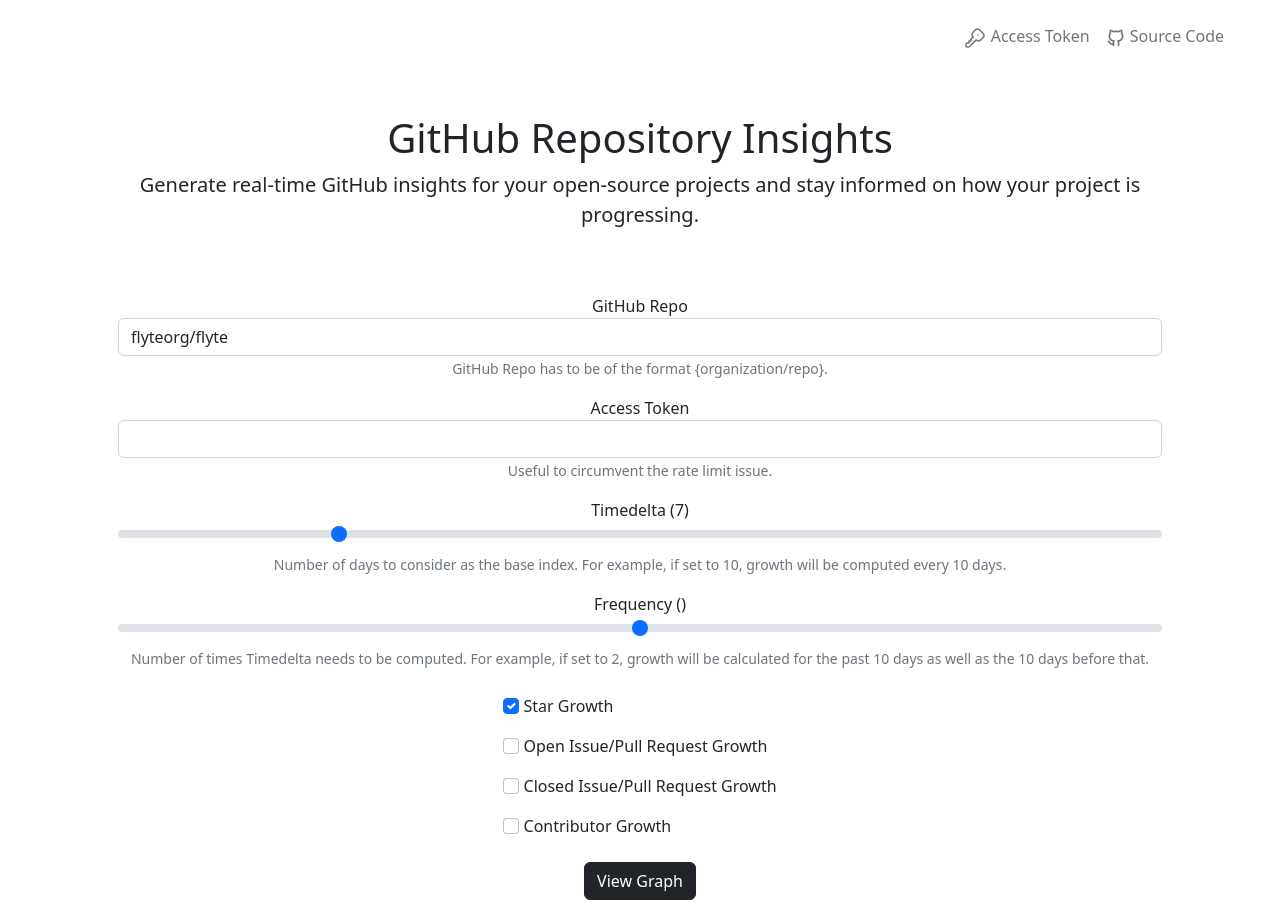
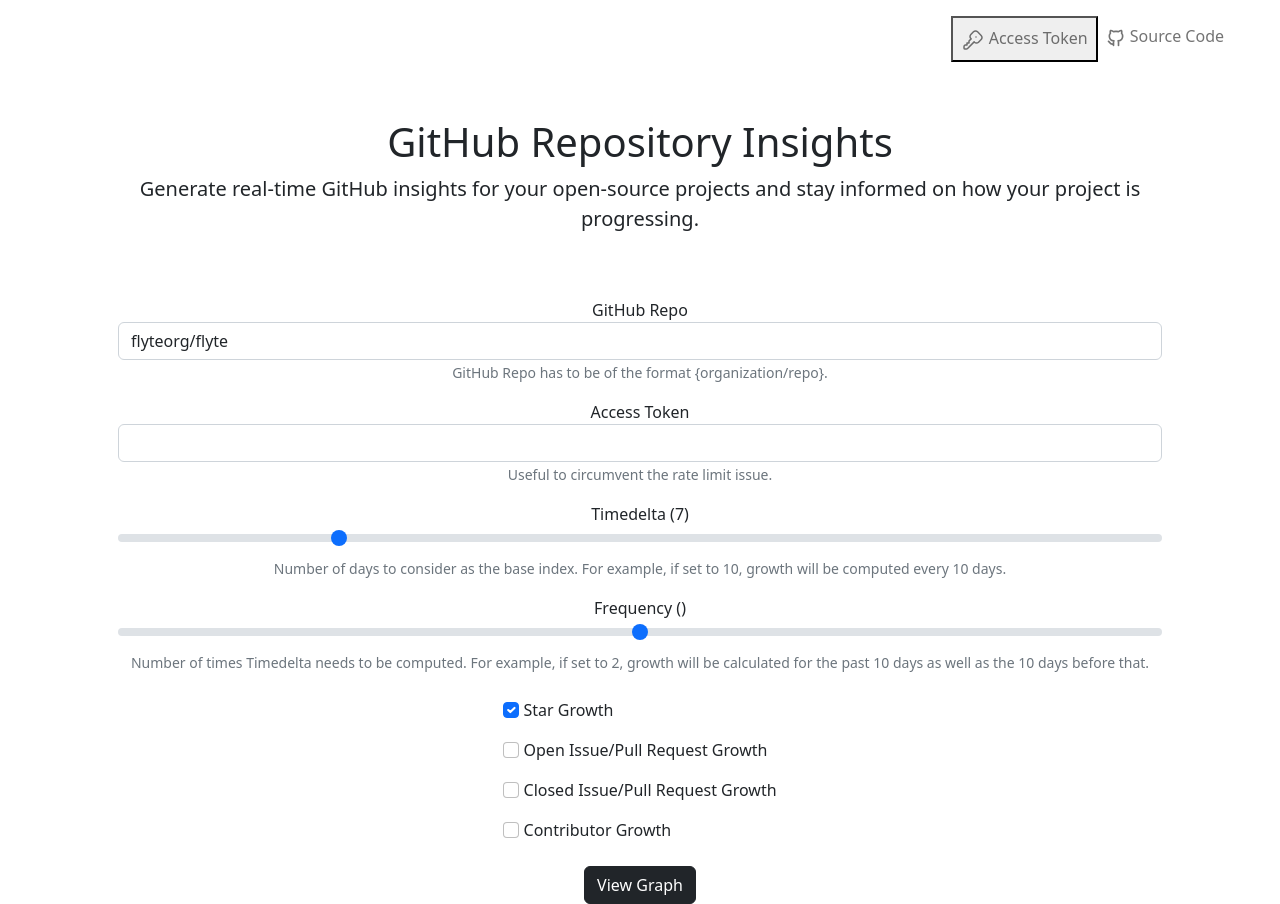
Before and after one commit to samhita-alla/github-repository-insights, a Vue app in the folder frontend/: page / in a window 1280 px wide. Built offline with nearby package versions, Linux system fonts and the light colour scheme; no server answers.

Commit message:
add accesstoken endpoint
Signed-off-by: Samhita Alla <aallasamhita@gmail.com>

```diff
--- a/frontend/src/views/HomeView.vue
+++ b/frontend/src/views/HomeView.vue
@@ -8,18 +8,16 @@
       <div class="collapse navbar-collapse" id="navbarNav">
         <ul class="navbar-nav">
           <li class="nav-item">
-            <a class="nav-link"
-              :href="'https://github.com/login/oauth/authorize?client_id=' + gitHubClientId + '&state=' + gitHubState"><svg
-                xmlns="http://www.w3.org/2000/svg" width="24" height="24" viewBox="0 0 24 24" fill="none"
-                stroke="currentColor" stroke-width="1.5" stroke-linecap="round" stroke-linejoin="round"
-                class="___ref-icon mantine-t4fnek">
+            <button class="nav-link" v-on:click="github_auth"><svg xmlns="http://www.w3.org/2000/svg" width="24"
+                height="24" viewBox="0 0 24 24" fill="none" stroke="currentColor" stroke-width="1.5"
+                stroke-linecap="round" stroke-linejoin="round" class="___ref-icon mantine-t4fnek">
                 <path
                   d="M16.555 3.843l3.602 3.602a2.877 2.877 0 0 1 0 4.069l-2.643 2.643a2.877 2.877 0 0 1 -4.069 0l-.301 -.301l-6.558 6.558a2 2 0 0 1 -1.239 .578l-.175 .008h-1.172a1 1 0 0 1 -.993 -.883l-.007 -.117v-1.172a2 2 0 0 1 .467 -1.284l.119 -.13l.414 -.414h2v-2h2v-2l2.144 -2.144l-.301 -.301a2.877 2.877 0 0 1 0 -4.069l2.643 -2.643a2.877 2.877 0 0 1 4.069 0z">
                 </path>
                 <path d="M15 9h.01"></path>
               </svg>
               Access Token
-            </a>
+            </button>
           </li>
           <li class="nav-item">
             <a class="nav-link" href="https://github.com/samhita-alla/github-stats" target="_blank"><svg
@@ -454,6 +452,16 @@
           console.error(error);
         });
     },
+    github_auth: function () {
+      axios
+        .post("/githubaccesstoken", null, {
+          params: { client_id: this.gitHubClientId, state: this.gitHubState }
+        })
+        .then((res) => { localStorage.setItem("accesstoken", res.data.access_token) })
+        .catch((error) => {
+          console.error(error);
+        });
+    },
     removeTag: function (index, entity) {
       this[this.entity_mapping[entity].chartdata].datasets.splice(index, 1);
     },
```
Also changed, not shown: 2 other files (tests, documents, lock files or other folders).
